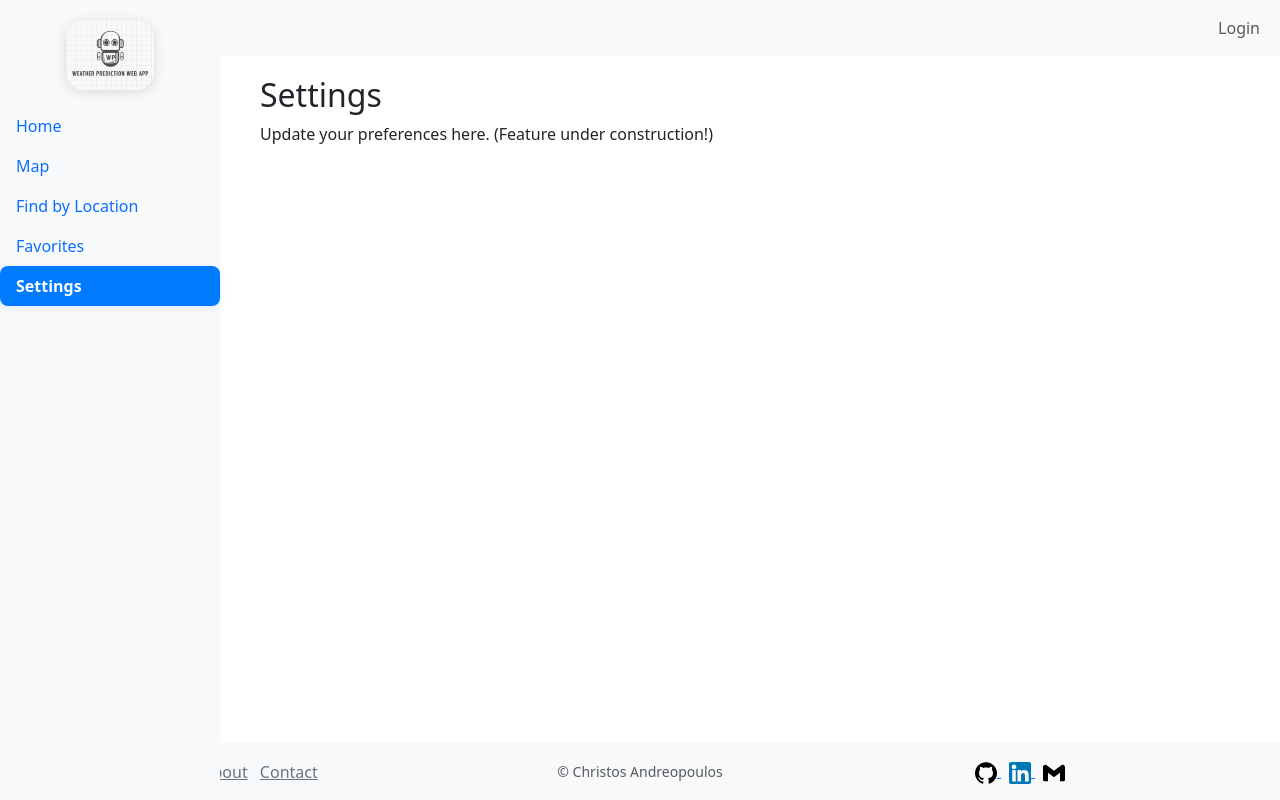
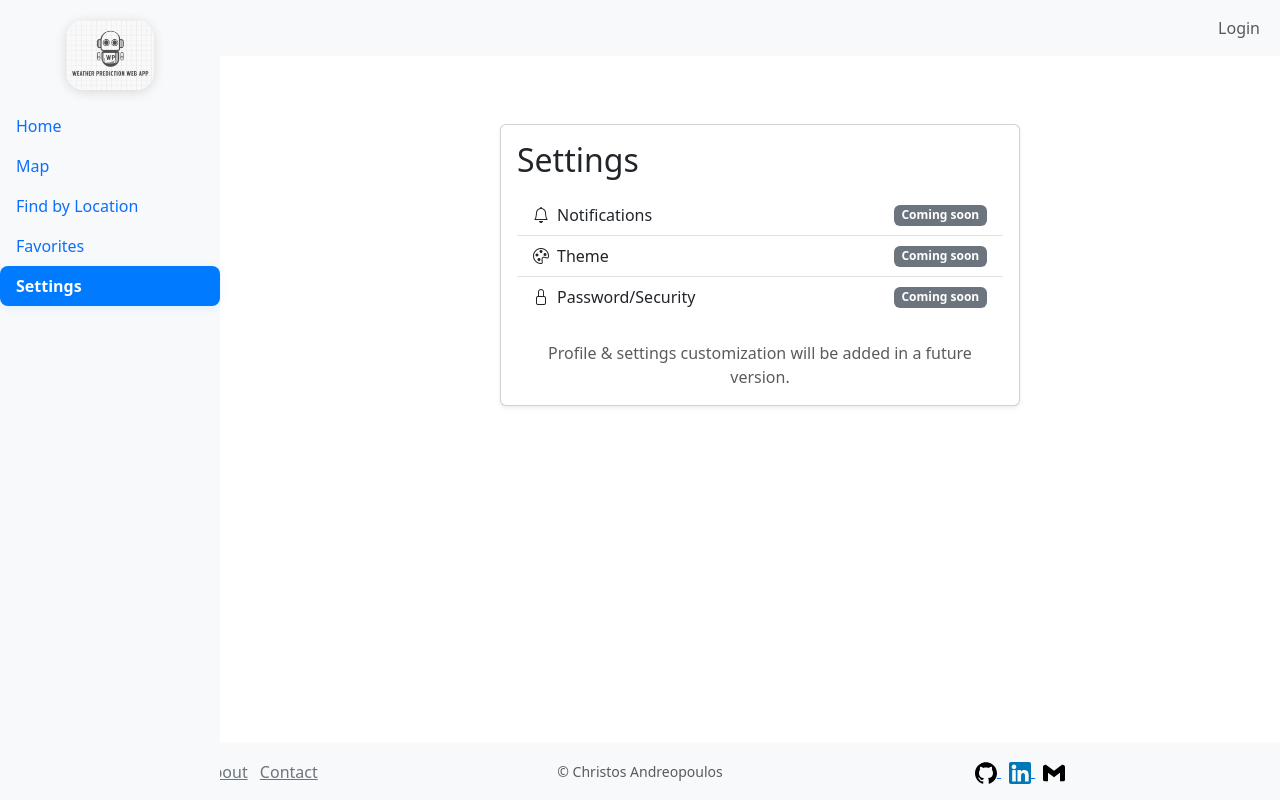
Before and after one commit to XristosAndreopo/WeatherWebApp, a Django app: page /settings/ in a window 1280 px wide. Run offline with Django 5.2, Linux system fonts and the light colour scheme.

Commit message:
edited profile.html adn settings.html to be more professional added a profile-icon.png

```diff
--- a/weatherapp/templates/base.html
+++ b/weatherapp/templates/base.html
@@ -7,6 +7,7 @@
     <title>WeatherApp</title>
     <!-- Bootstrap CSS via CDN -->
     <link href="https://cdn.jsdelivr.net/npm/bootstrap@5.3.3/dist/css/bootstrap.min.css" rel="stylesheet">
+    <link href="https://cdn.jsdelivr.net/npm/bootstrap-icons@1.11.3/font/bootstrap-icons.min.css" rel="stylesheet">
     <!-- Leaflet CSS for map -->
     <link rel="stylesheet" href="https://unpkg.com/leaflet/dist/leaflet.css" />
     <style>
--- a/weatherapp/weather/templates/weather/settings.html
+++ b/weatherapp/weather/templates/weather/settings.html
@@ -1,6 +1,25 @@
 {% extends 'base.html' %}
-
 {% block content %}
-<h2>Settings</h2>
-<p>Update your preferences here. (Feature under construction!)</p>
+<div class="container my-5">
+    <div class="card shadow-sm mx-auto" style="max-width: 520px;">
+        <div class="card-body">
+            <h2 class="card-title mb-3">Settings</h2>
+            <ul class="list-group list-group-flush mb-4">
+                <li class="list-group-item d-flex justify-content-between align-items-center">
+                    <span><i class="bi bi-bell me-2"></i>Notifications</span>
+                    <span class="badge bg-secondary">Coming soon</span>
+                </li>
+                <li class="list-group-item d-flex justify-content-between align-items-center">
+                    <span><i class="bi bi-palette me-2"></i>Theme</span>
+                    <span class="badge bg-secondary">Coming soon</span>
+                </li>
+                <li class="list-group-item d-flex justify-content-between align-items-center">
+                    <span><i class="bi bi-lock me-2"></i>Password/Security</span>
+                    <span class="badge bg-secondary">Coming soon</span>
+                </li>
+            </ul>
+            <p class="text-muted text-center mb-0">Profile & settings customization will be added in a future version.</p>
+        </div>
+    </div>
+</div>
 {% endblock %}
```
Also changed, not shown: weatherapp/weather/templates/weather/profile.html (+16 -5 lines), weatherapp/static/profile-icon.png (added).
